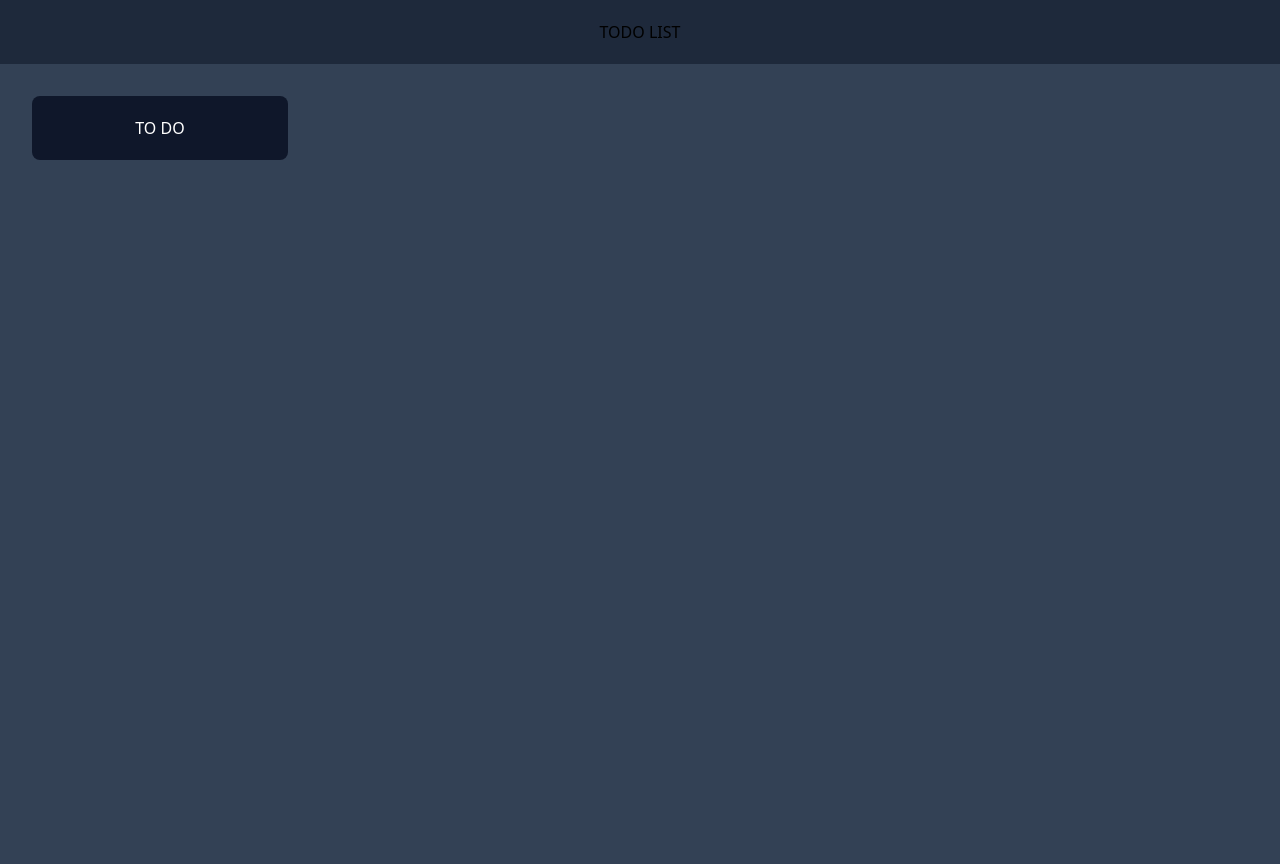
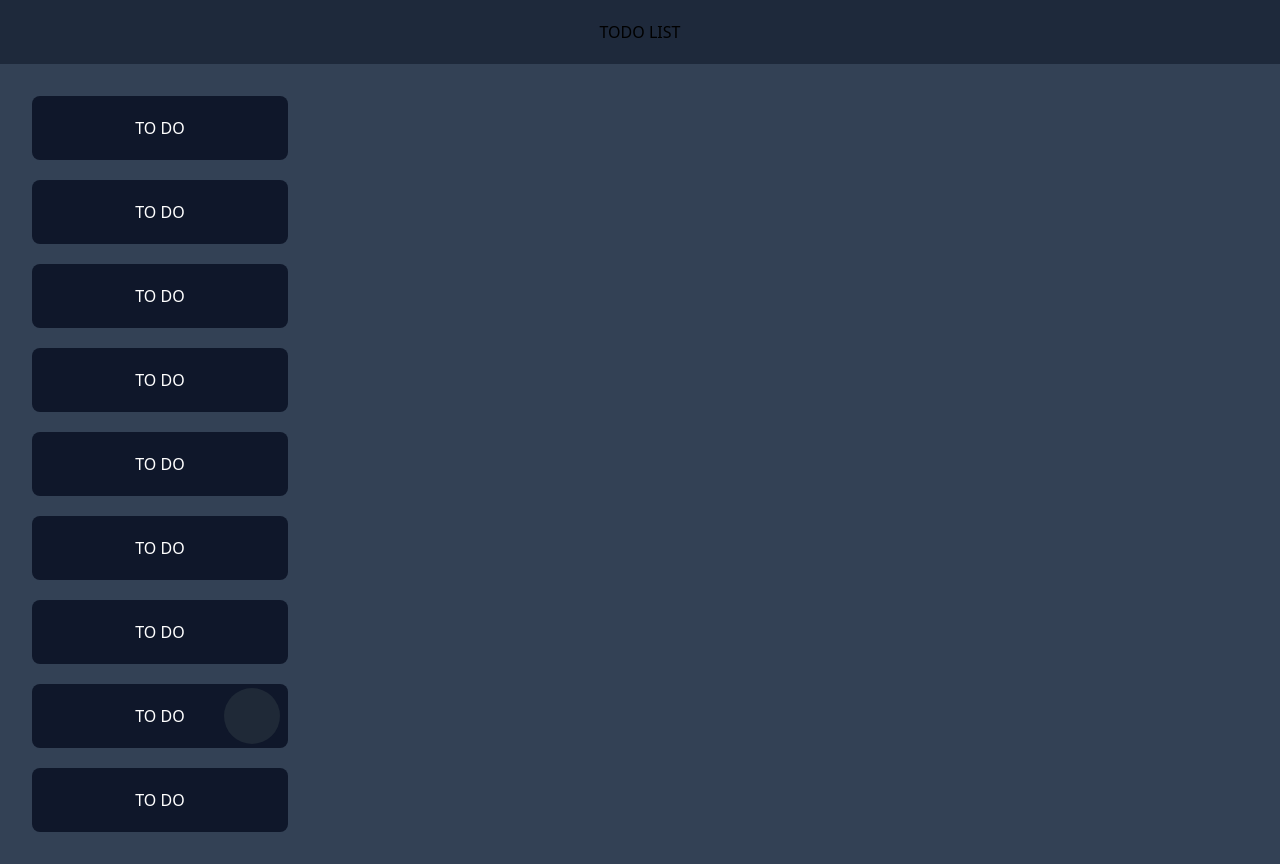
Before and after one commit to baibhavMandall/Todo-List, a website: page frontend/src/index.html in a window 1280 px wide. Before the commit the page ends 800 px from the top, so only its background shows below. Drawn offline with Linux system fonts and the light colour scheme.

Commit message:
Updated files

```diff
--- a/frontend/src/index.html
+++ b/frontend/src/index.html
@@ -17,8 +17,40 @@
             <h1 id="list-name">TO DO</h1>
         </div>
 
+        <div id="todo-list">
+            <h1 id="list-name">TO DO</h1>
+        </div>
 
+        <div id="todo-list">
+            <h1 id="list-name">TO DO</h1>
+        </div>
+
+        <div id="todo-list">
+            <h1 id="list-name">TO DO</h1>
+        </div>
+
+        <div id="todo-list">
+            <h1 id="list-name">TO DO</h1>
+        </div>
+
+        <div id="todo-list">
+            <h1 id="list-name">TO DO</h1>
+        </div>
+
+        <div id="todo-list">
+            <h1 id="list-name">TO DO</h1>
+        </div>
+
+        <div id="todo-list">
+            <h1 id="list-name">TO DO</h1>
+        </div>
+
+        <div id="todo-list">
+            <h1 id="list-name">TO DO</h1>
+        </div>
     </div>
+
+    <div class="h-14 w-14 rounded-full bg-gray-800 fixed bottom-14 left-56"></div>
 
     <script src="script.js"></script>
 </body>
```
Also changed, not shown: frontend/src/style.css.
